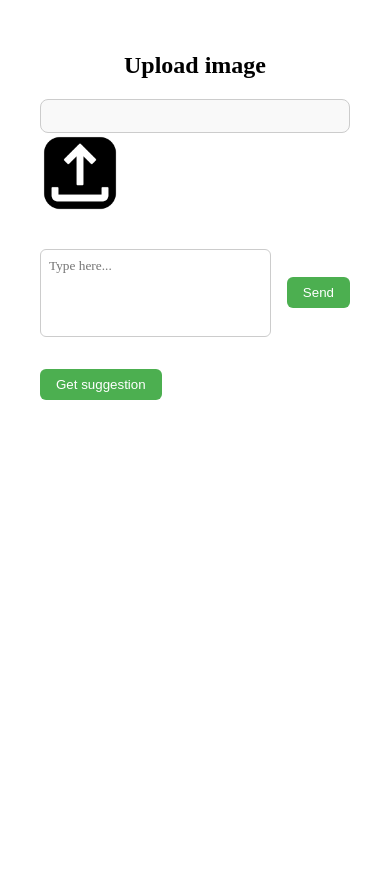
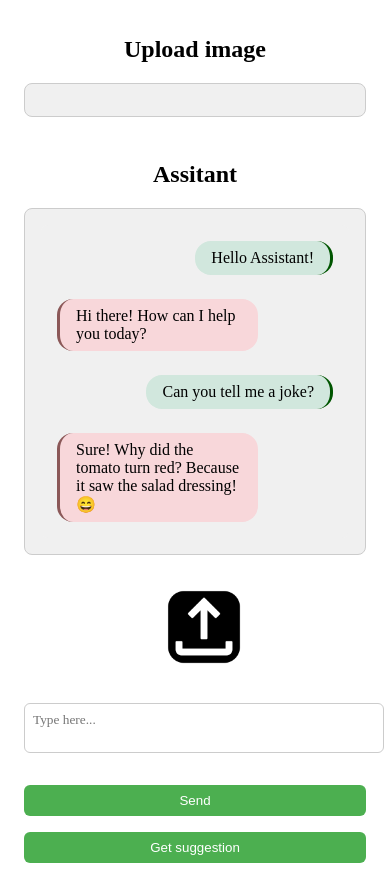
Before and after one commit to MiguelPadillaR/agri-multimodel, an Angular app: page / in a window 390 px wide. Before the commit the page ends 844 px from the top, so only its background shows below. Built offline with nearby package versions, Linux system fonts and the light colour scheme.

Commit message:
Added and formated LLM chatbox (not functional)

```diff
--- /dev/null
+++ b/src/app/chat-assitant/chat-assitant.component.css
@@ -0,0 +1,46 @@
+.chat-window {
+    display: flex;
+    flex-direction: column;
+    gap: 1.5rem;
+    max-height: 600px;
+    overflow-y: auto;
+    padding: 1rem;
+    background-color: #f0f0f0;
+    border-radius: 8px;
+  }
+
+  /* Ensures messages are aligned left/right overall */
+  .message {
+    display: flex;
+    width: 100%;
+  }
+
+  /* User message aligned right */
+  .message.user {
+    justify-content: flex-end;
+  }
+
+  /* Assistant message aligned left */
+  .message.assistant {
+    justify-content: flex-start;
+  }
+
+  /* Common bubble styling */
+  .bubble {
+    padding: 0.5rem 1rem;
+    border-radius: 1rem;
+    max-width: 60%;
+    word-wrap: break-word;
+    text-align: left; /* override any center text */
+  }
+
+  /* Bubble color and alignment */
+  .message.user .bubble {
+    border-right: 3px solid rgb(0, 85, 0);
+    background-color: #d1e7dd;
+  }
+
+  .message.assistant .bubble {
+    border-left: 3px solid rgb(139, 88, 88);
+    background-color: #f8d7da;
+  }
--- /dev/null
+++ b/src/app/chat-assitant/chat-assitant.component.html
@@ -0,0 +1,13 @@
+<div class="chat-window">
+    @for (msg of messages; track $index) {
+        <div class="message {{ msg.role }}">
+            <div class="bubble">{{ msg.content }}</div>
+          </div>
+
+    }
+  </div>
+
+  <!-- Optional input box inside chat (if needed) -->
+  <!--
+  <textarea [(ngModel)]="userInput" (ngModelChange)="onInputChange($event)"></textarea>
+  -->
--- /dev/null
+++ b/src/app/chat-assitant/chat-assitant.component.ts
@@ -0,0 +1,41 @@
+import { Component, EventEmitter, Input, Output } from '@angular/core';
+
+interface ChatMessage {
+  role: 'user' | 'assistant';
+  content: string;
+}
+
+@Component({
+  selector: 'app-chat-assitant',
+  imports: [],
+  templateUrl: './chat-assitant.component.html',
+  styleUrl: './chat-assitant.component.css'
+})
+
+export class ChatAssitantComponent {
+
+  @Input() userInput: string = '';
+  @Output() userInputChange = new EventEmitter<string>();
+
+  onInputChange(value: string) {
+    this.userInputChange.emit(value);
+  }
+
+  public messages: ChatMessage[] = [
+    { role: 'user', content: 'Hello Assistant!' },
+    { role: 'assistant', content: 'Hi there! How can I help you today?' },
+    { role: 'user', content: 'Can you tell me a joke?' },
+    { role: 'assistant', content: 'Sure! Why did the tomato turn red? Because it saw the salad dressing! 😄' }
+  ];
+
+  sendUserInput() {
+    const input: ChatMessage = { role: 'user', content: this.userInput };
+    this.messages.push(input);
+
+    // Send userInput to backend, then push assistant's reply like:
+    const reply: ChatMessage = { role: 'assistant', content: 'Your LLM reply here.' };
+    this.messages.push(reply);
+
+    this.userInput = ''; // clear input
+  }
+}
--- a/src/app/dashboard/dashboard.component.css
+++ b/src/app/dashboard/dashboard.component.css
@@ -3,6 +3,29 @@
     flex-direction: column;
     align-items: center;
     margin: 2rem;
+    .top-section {
+      display: flex;
+      justify-content: center;
+      gap: 2rem;
+      width: 100%;
+      max-width: 1000px;
+      margin-bottom: 2rem;
+
+      #image, #chat {
+        flex: 1;
+      }
+    }
+    .chat-content {
+      display: flex;
+      justify-content: center;
+      align-items: stretch;
+      border: 1px solid #ccc;
+      border-radius: 8px;
+      padding: 1rem;
+      background-color: #f0f0f0;
+      min-height: 300px;
+      overflow-y: auto;
+    }
   }
 
   .content {
@@ -15,8 +38,16 @@
         border: 1px solid #ccc;
         border-radius: 5pt;
         color: #555;
+        font-size: medium;
         font-weight: bold;
         margin: 1rem 0;
+
+        width: 100%;
+        height: 150px;               /* fixed height */
+        overflow-y: auto;            /* vertical scroll on overflow */
+        overflow-x: hidden;          /* no horizontal scroll */
+        white-space: pre-wrap;       /* wrap long lines */
+        word-wrap: break-word;       /* break long words if needed */
       }
 
       .image-preview {
@@ -29,7 +60,7 @@
         border: 1px solid #ccc;
         border-radius: 8px;
         padding: 1rem;
-        background-color: #f9f9f9;
+        background-color: #f0f0f0;
         img {
             height: 500px;
             object-fit: contain;
@@ -100,3 +131,62 @@
       }
     }
   }
+
+  @media (max-width: 1024px) {
+    #dashboard .top-section {
+      flex-direction: column;
+      align-items: center;
+      gap: 1.5rem;
+
+      #image, #chat {
+        width: 100%;
+      }
+    }
+
+    .chat-content {
+      min-height: 250px;
+    }
+  }
+
+  @media (max-width: 768px) {
+    #dashboard {
+      margin: 1rem;
+    }
+
+    #input {
+      flex-direction: column;
+      align-items: stretch;
+    }
+
+    #user-input {
+      height: 60px;
+    }
+
+    .custom-file-upload img {
+      height: 60px;
+    }
+
+    .input-button {
+      width: 100%;
+      text-align: center;
+    }
+  }
+
+  @media (max-width: 480px) {
+    .chat-content {
+      padding: 0.5rem;
+    }
+
+    #user-input {
+      height: 50px;
+    }
+
+    .custom-file-upload img {
+      height: 50px;
+    }
+
+    .bubble {
+      max-width: 90%;
+      font-size: 0.9rem;
+    }
+  }
--- a/src/app/dashboard/dashboard.component.html
+++ b/src/app/dashboard/dashboard.component.html
@@ -1,5 +1,6 @@
 <div id="dashboard">
     <div class="content">
+        <div class="top-section">
             <div id="image">
                 <div class="image-header">
                     <h2>Upload image</h2>
@@ -16,9 +17,17 @@
                     </div>
                 }
             </div>
-
             <div id="chat">
-
+                <div class="chat-header">
+                    <h2>Assitant</h2>
+                </div>
+                <div class="chat-content">
+                    <app-chat-assitant
+                    [userInput]="userInput"
+                    (userInputChange)="userInput = $event">>
+                    </app-chat-assitant>
+                </div>
+            </div>
         </div>
 
         <div id="input">
--- a/src/app/dashboard/dashboard.component.ts
+++ b/src/app/dashboard/dashboard.component.ts
@@ -1,9 +1,10 @@
 import { Component } from '@angular/core';
 import { FormsModule } from '@angular/forms';
+import { ChatAssitantComponent } from "../chat-assitant/chat-assitant.component";
 
 @Component({
   selector: 'app-dashboard',
-  imports: [FormsModule],
+  imports: [FormsModule, ChatAssitantComponent],
   templateUrl: './dashboard.component.html',
   styleUrls: ['./dashboard.component.css'] // fixed typo: styleUrl -> styleUrls
 })
@@ -16,7 +17,6 @@ export class DashboardComponent {
   }
 
   public onFileSelected(event: any) {
-    console.log("File info", event.target.files[0]);
     const files = event.target.files;
     if (files.length > 0) {
       this.imageFile = files[0];
--- a/src/index.html
+++ b/src/index.html
@@ -5,7 +5,7 @@
   <title>AgriMultimodel</title>
   <base href="/">
   <meta name="viewport" content="width=device-width, initial-scale=1">
-  <link rel="icon" type="image/x-icon" href="favicon.ico">
+  <link rel="icon" type="image/x-icon" href="icon.png">
 </head>
 <body>
   <app-root></app-root>
```
Also changed, not shown: public/icon.png (added), 1 other file (tests, documents, lock files or other folders). Lines whose indentation alone changed are shown as unchanged.
